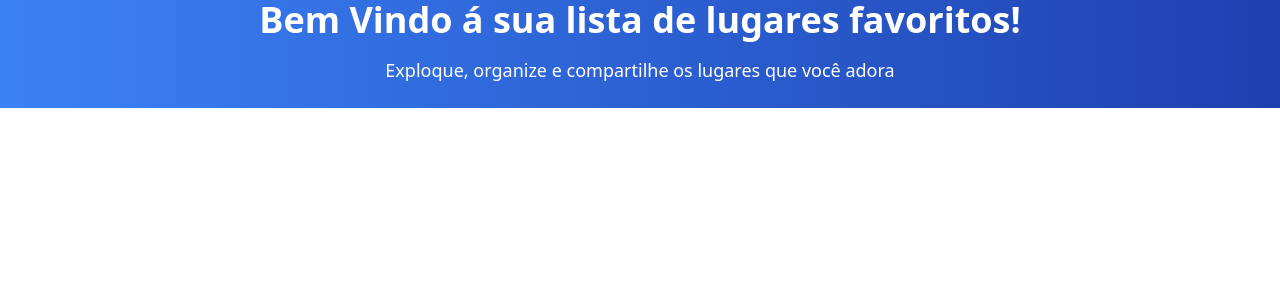
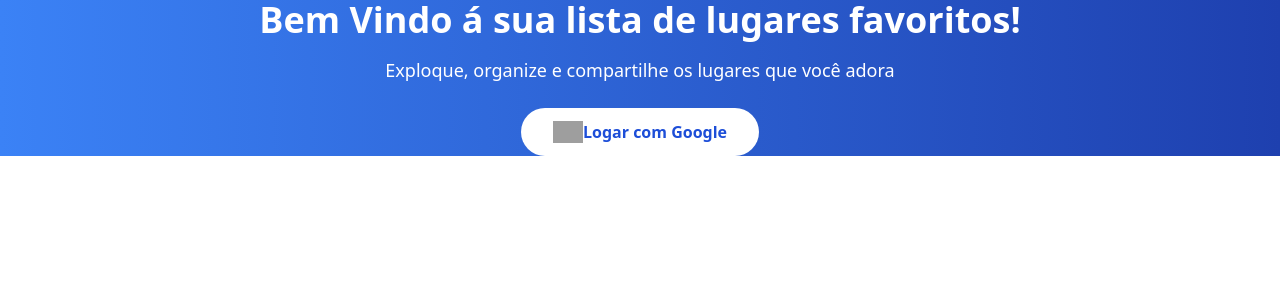
Before and after one commit to Isabela01vSilva/Udemy-Angular19, an Angular app in the folder passeio-app/: page / in a window 1280 px wide. Shown: the top 300 px of the page. Built offline with nearby package versions, Linux system fonts and the light colour scheme; grey boxes are pictures that could not be loaded.

Commit message:
feat: enhance landing page with conditional login buttons for user access

```diff
--- a/passeio-app/src/app/landingpage/landingpage.component.html
+++ b/passeio-app/src/app/landingpage/landingpage.component.html
@@ -1,7 +1,34 @@
-<div class="bg-gradient-to-r from-blue-500 to-blue-800 text-white flex flex-col justify-center items-center">
-    <div class="text-center px-6">
-        <h1 class="text-4xl font-bold mb-4">Bem Vindo á sua lista de lugares favoritos!</h1>
-        <p class="text-lg mb-6">Exploque, organize e compartilhe os lugares que você adora</p>
-    </div>
+<div
+  class="bg-gradient-to-r from-blue-500 to-blue-800 text-white flex flex-col justify-center items-center"
+>
+  <div class="text-center px-6">
+    <h1 class="text-4xl font-bold mb-4">
+      Bem Vindo á sua lista de lugares favoritos!
+    </h1>
+    <p class="text-lg mb-6">
+      Exploque, organize e compartilhe os lugares que você adora
+    </p>
+  </div>
 
+  @if (isLoggeIn()) {
+    <button
+      (click)="navegar()"
+      class="bg-white text-blue-400 font-semibold py-3 px-8 rounded-full hover:bg-gray-100 flex space-x-3 items-center"
+    >
+      Olá {{ profile?.nome }}, clique aqui para acessar o site
+    </button>
+  }
+  @if (!isLoggeIn()) {
+    <button
+      (click)="logarComGoogle()"
+      class="bg-white text-blue-700 font-semibold py-3 px-8 rounded-full hover:bg-gray-100 flex space-x-3 items-center"
+    >
+      <img
+        width="30"
+        src="https://agenciapnz.com/wp-content/uploads/Logo-Google-G.png"
+        alt="Google Logo"
+      />
+      Logar com Google
+    </button>
+  }
 </div>
```
